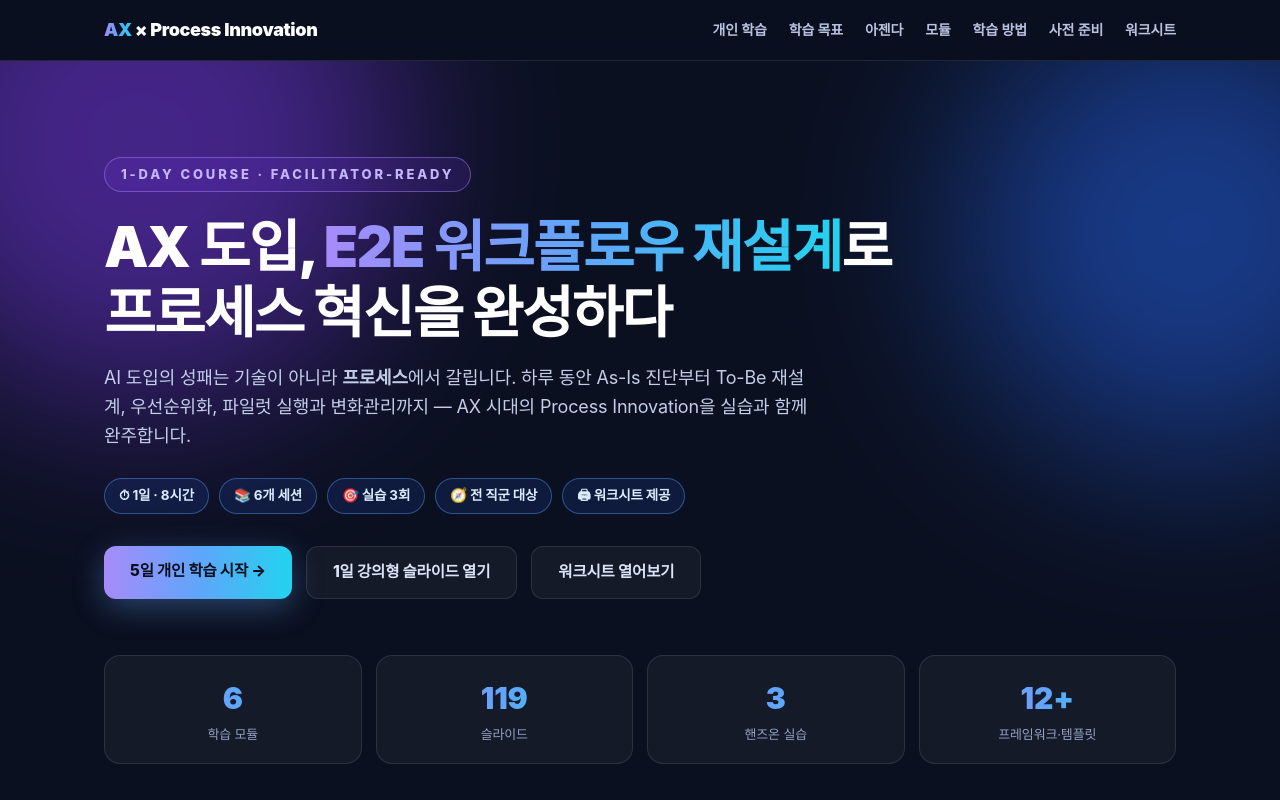
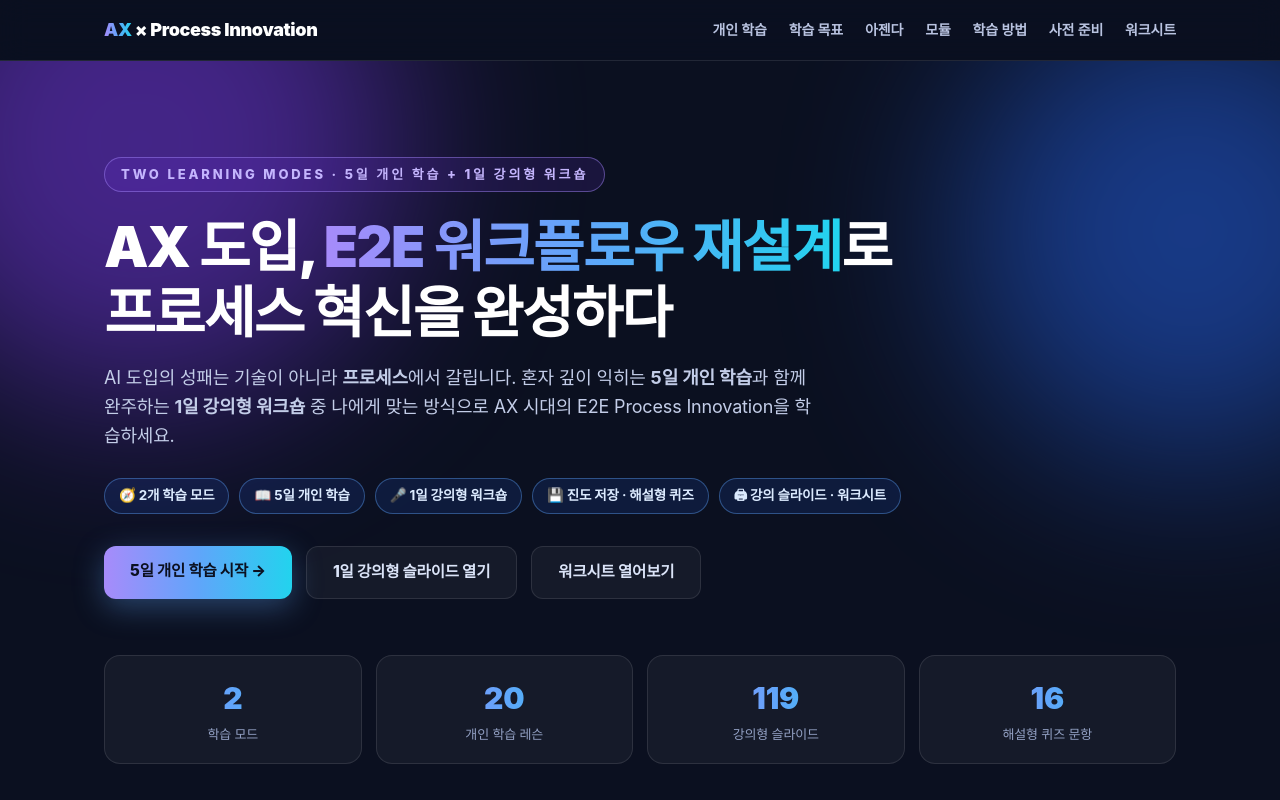
Before and after one commit to flybywind2/axpi, a plain HTML site: page index.html in a window 1280 px wide. Shown: the top 800 px of the page. Drawn offline with Linux system fonts and the light colour scheme; a web font is replaced by a local one.

Commit message:
fix: align hub with two learning modes

```diff
--- a/index.html
+++ b/index.html
@@ -3,8 +3,8 @@
 <head>
   <meta charset="utf-8">
   <meta name="viewport" content="width=device-width, initial-scale=1">
-  <title>AX 도입 × E2E 워크플로우 재설계 · Process Innovation — 1일 과정</title>
-  <meta name="description" content="AX(AI Transformation) 도입 관점에서 E2E 워크플로우를 재설계하고 프로세스 혁신을 실행하는 법을 배우는 하루 분량의 HTML 슬라이드 코스입니다.">
+  <title>AX 도입 × E2E 워크플로우 재설계 — 5일 개인 학습 · 1일 강의형 워크숍</title>
+  <meta name="description" content="AX와 E2E 워크플로우 재설계를 5일 개인 학습 코스 또는 1일 강의형 워크숍으로 배우는 Process Innovation 학습 사이트입니다.">
   <link rel="icon" type="image/svg+xml" href="assets/img/favicon.svg">
   <link rel="stylesheet" href="https://cdn.jsdelivr.net/gh/orioncactus/pretendard@v1.3.9/dist/web/variable/pretendardvariable-dynamic-subset.min.css">
   <link rel="stylesheet" href="assets/css/site.css">
@@ -28,15 +28,15 @@
 
 <header class="hero">
   <div class="wrap hero-inner">
-    <span class="eyebrow">1-DAY COURSE · FACILITATOR-READY</span>
+    <span class="eyebrow">TWO LEARNING MODES · 5일 개인 학습 + 1일 강의형 워크숍</span>
     <h1>AX 도입, <span class="g">E2E 워크플로우 재설계</span>로<br>프로세스 혁신을 완성하다</h1>
-    <p class="sub">AI 도입의 성패는 기술이 아니라 <b>프로세스</b>에서 갈립니다. 하루 동안 As-Is 진단부터 To-Be 재설계, 우선순위화, 파일럿 실행과 변화관리까지 — AX 시대의 Process Innovation을 실습과 함께 완주합니다.</p>
+    <p class="sub">AI 도입의 성패는 기술이 아니라 <b>프로세스</b>에서 갈립니다. 혼자 깊이 익히는 <b>5일 개인 학습</b>과 함께 완주하는 <b>1일 강의형 워크숍</b> 중 나에게 맞는 방식으로 AX 시대의 E2E Process Innovation을 학습하세요.</p>
     <div class="chips">
-      <span>⏱ 1일 · 8시간</span>
-      <span>📚 6개 세션</span>
-      <span>🎯 실습 3회</span>
-      <span>🧭 전 직군 대상</span>
-      <span>🖨 워크시트 제공</span>
+      <span>🧭 2개 학습 모드</span>
+      <span>📖 5일 개인 학습</span>
+      <span>🎤 1일 강의형 워크숍</span>
+      <span>💾 진도 저장 · 해설형 퀴즈</span>
+      <span>🖨 강의 슬라이드 · 워크시트</span>
     </div>
     <div class="cta">
       <a class="btn primary" href="study/">5일 개인 학습 시작 →</a>
@@ -44,10 +44,10 @@
       <a class="btn ghost" href="slides/worksheet.html">워크시트 열어보기</a>
     </div>
     <div class="stats">
-      <div class="s"><div class="n">6</div><div class="l">학습 모듈</div></div>
-      <div class="s"><div class="n">119</div><div class="l">슬라이드</div></div>
-      <div class="s"><div class="n">3</div><div class="l">핸즈온 실습</div></div>
-      <div class="s"><div class="n">12+</div><div class="l">프레임워크·템플릿</div></div>
+      <div class="s"><div class="n">2</div><div class="l">학습 모드</div></div>
+      <div class="s"><div class="n">20</div><div class="l">개인 학습 레슨</div></div>
+      <div class="s"><div class="n">119</div><div class="l">강의형 슬라이드</div></div>
+      <div class="s"><div class="n">16</div><div class="l">해설형 퀴즈 문항</div></div>
     </div>
   </div>
 </header>
@@ -195,8 +195,8 @@
 
 <footer class="site">
   <div class="wrap">
-    <div><b>AX × E2E Workflow Redesign · Process Innovation</b> — 1일 학습 과정</div>
-    <div>reveal.js 기반 정적 사이트 · GitHub Pages 배포용 · <a href="slides/worksheet.html">워크시트</a></div>
+    <div><b>AX × E2E Workflow Redesign · Process Innovation</b> — 5일 개인 학습 · 1일 강의형 워크숍</div>
+    <div>개인 학습 앱 + reveal.js 워크숍 슬라이드 · GitHub Pages 배포용 · <a href="slides/worksheet.html">워크시트</a></div>
   </div>
 </footer>
 
```
Also changed, not shown: tests/study-static.test.mjs (+48 -0 lines), 1 other file.
